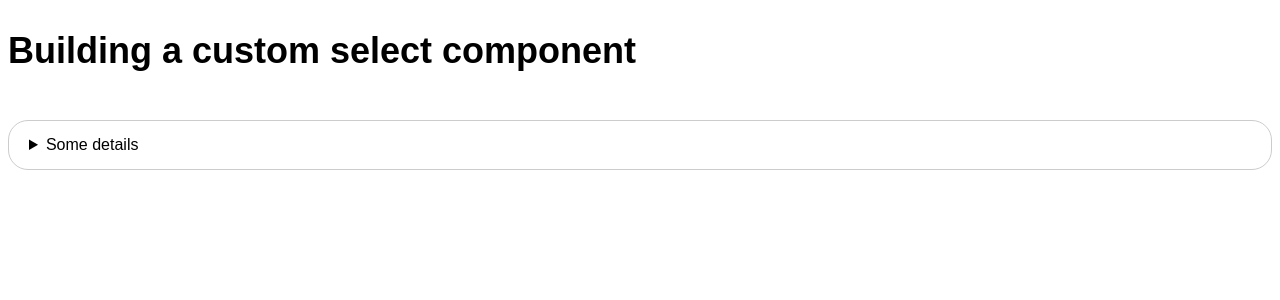
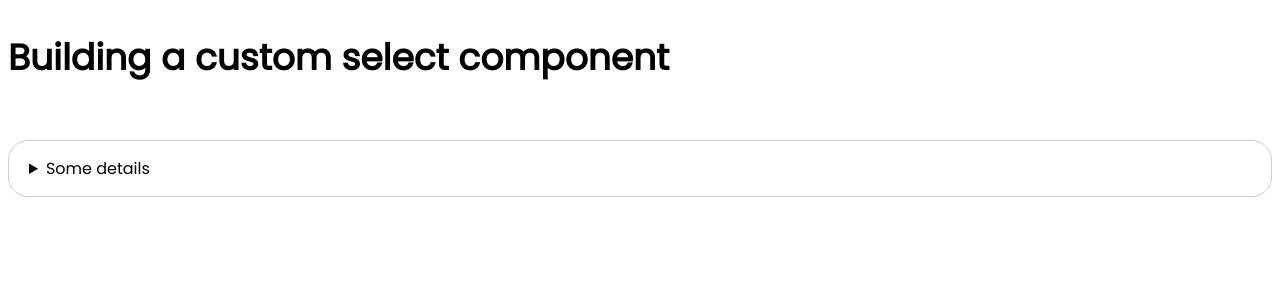
Before and after one commit to contigen/custom-select-component, a React (Create React App) app: page / in a window 1280 px wide. Shown: the top 300 px of the page. Built offline with nearby package versions, Linux system fonts and the light colour scheme.

Commit message:
added Poppins as a font

```diff
--- a/src/index.css
+++ b/src/index.css
@@ -1,6 +1,6 @@
 * {
   box-sizing: border-box;
-  font-family: 'Samsung Sharp Sans', sans-serif;
+  font-family: 'Samsung Sharp Sans', Poppins, sans-serif;
 }
 
 body {
```
